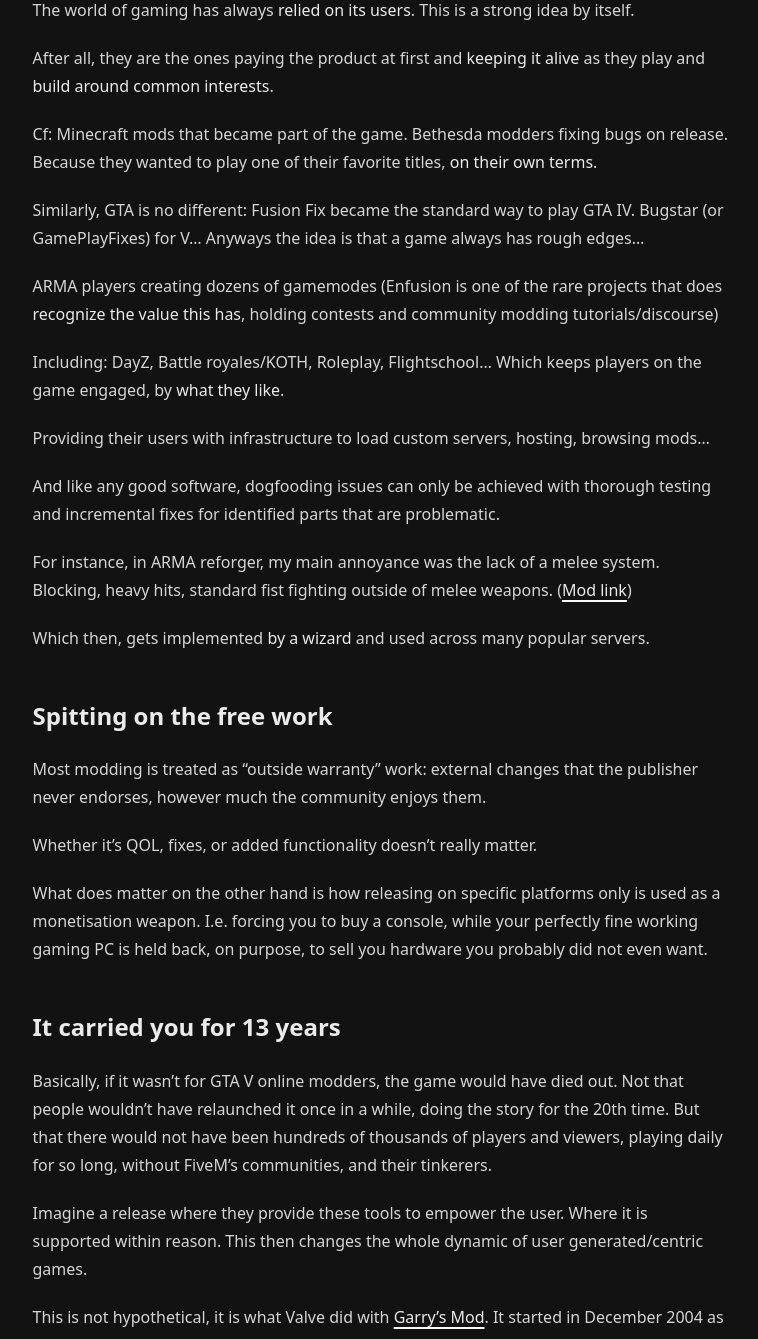
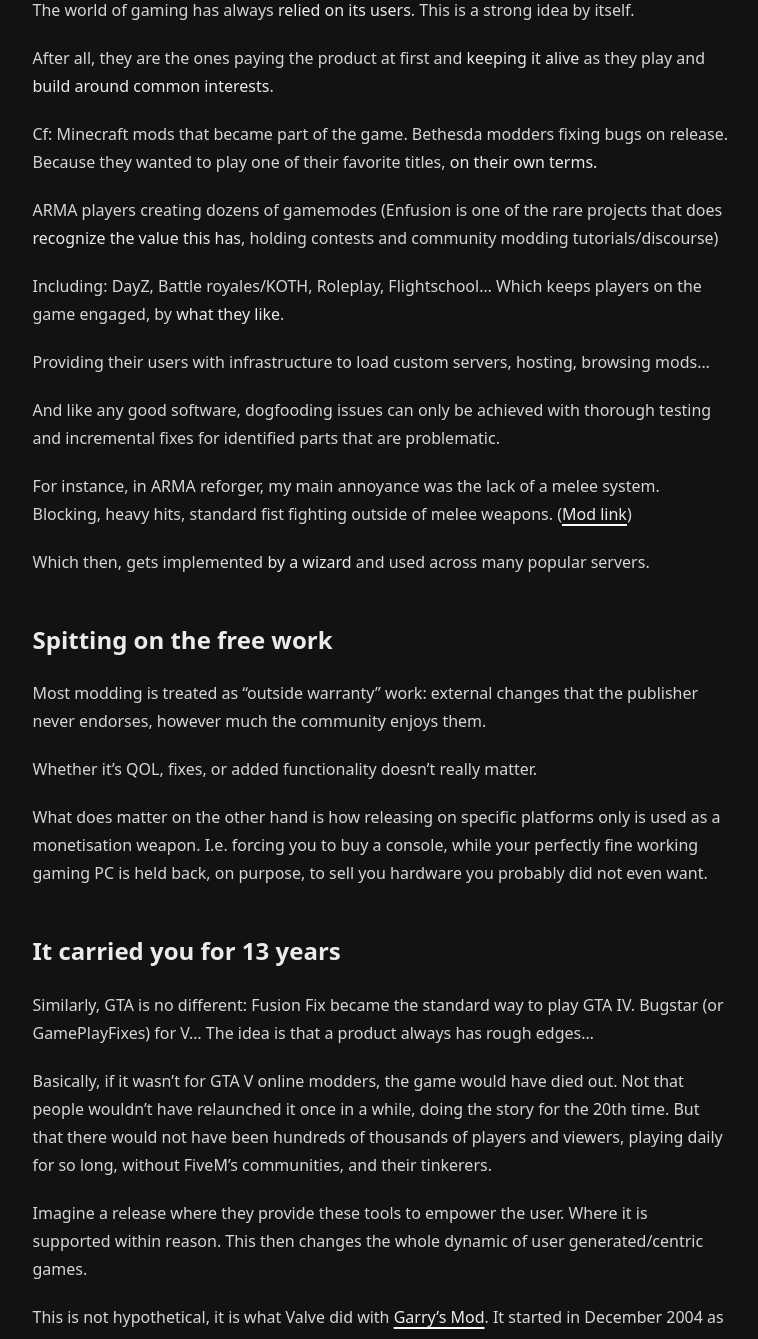
Before and after one commit to h8d13/dontreadthedocs, a Jekyll site: the page built from _notes/modding-wizards.md, in a window 1280 px wide and 1400 px high, scrolled down 1060 px, cut to the strip 61-1400 px from the top of the window. Shown: the whole strip, without its empty margins (252-1010 px from the left). Built offline with Jekyll 4.4.1, drawn with Linux system fonts in a browser that asks for light colours; part of the change alters nothing that is shown.

Commit message:
struc
Signed-off-by: h8d13 <hadean-eon-dev@proton.me>

```diff
--- a/_notes/modding-wizards.md
+++ b/_notes/modding-wizards.md
@@ -26,9 +26,6 @@ and **keeping it alive** as they play and **build around common interests**.
 
 Cf: Minecraft mods that became part of the game. Bethesda modders fixing bugs on release.
 Because they wanted to play one of their favorite titles, **on their own terms.**
-
-Similarly, GTA is no different: Fusion Fix became the standard way to play GTA IV.
-Bugstar (or GamePlayFixes) for V... Anyways the idea is that a game always has rough edges...
 
 ARMA players creating dozens of gamemodes (Enfusion is one of the rare projects that does
 **recognize the value this has**, holding contests and community modding tutorials/discourse)
@@ -59,6 +56,9 @@ your perfectly fine working gaming PC is held back, on purpose, to sell you
 hardware you probably did not even want.
 
 ## It carried you for 13 years
+
+Similarly, GTA is no different: Fusion Fix became the standard way to play GTA IV.
+Bugstar (or GamePlayFixes) for V... The idea is that a product always has rough edges...
 
 Basically, if it wasn't for GTA V online modders, the game would have died out.
 Not that people wouldn't have relaunched it once in a while, doing the story for the 20th
```
